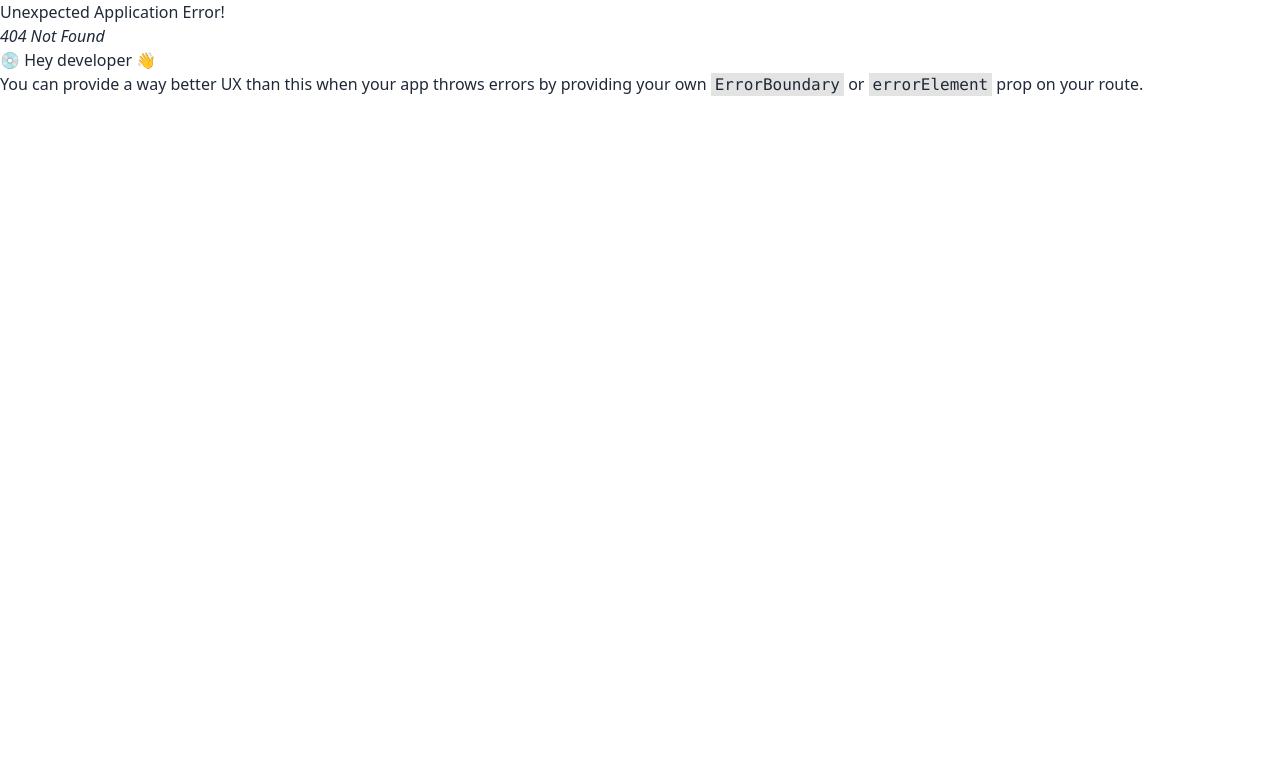
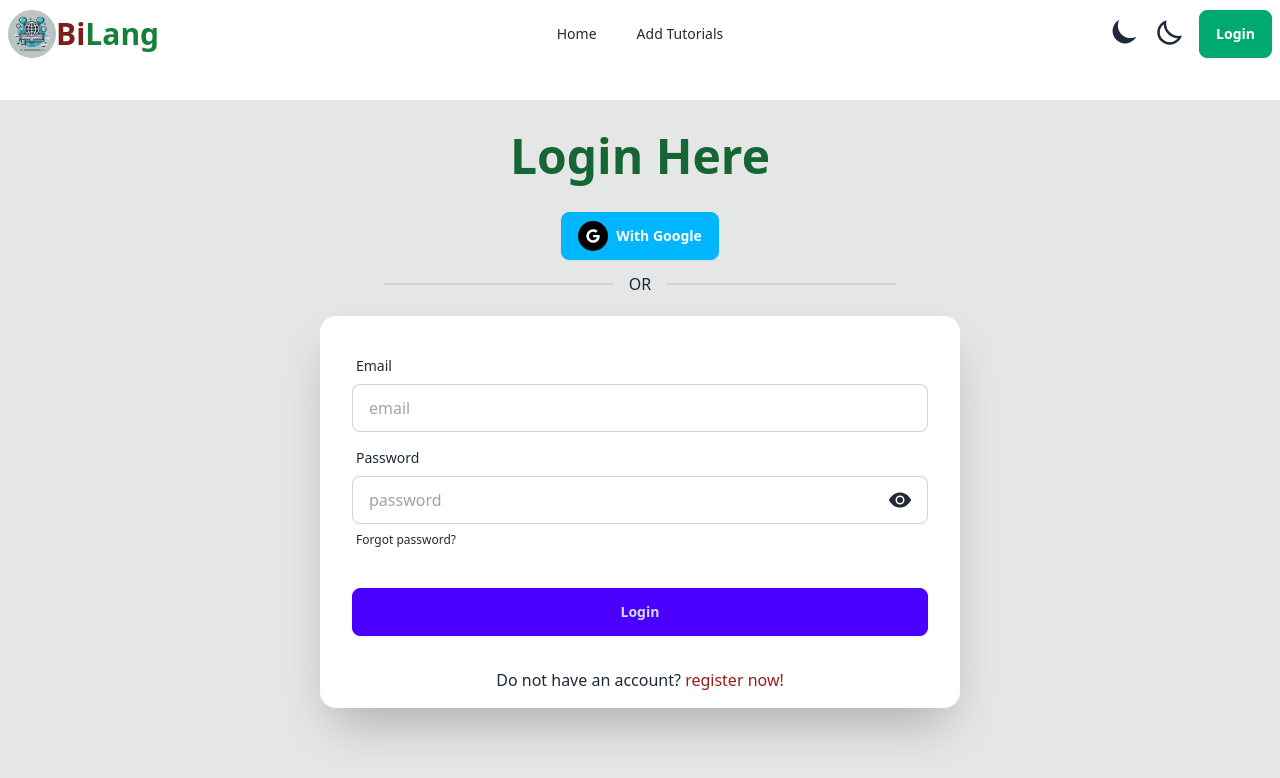
Before and after one commit to Md-Azad/bilang-client, a React (Vite) app: page /login in a window 1280 px wide. Before the commit this address had no page. Shown: the top 778 px of the page. Built offline with nearby package versions, Linux system fonts and the light colour scheme; no server answers.

Commit message:
added sign up with email and password functionality

```diff
--- a/package.json
+++ b/package.json
@@ -10,13 +10,16 @@
     "preview": "vite preview"
   },
   "dependencies": {
+    "firebase": "^11.1.0",
     "localforage": "^1.10.0",
     "match-sorter": "^8.0.0",
     "react": "^18.3.1",
     "react-dom": "^18.3.1",
+    "react-helmet-async": "^2.0.5",
     "react-icons": "^5.4.0",
     "react-router-dom": "^7.1.0",
     "sort-by": "^1.2.0",
+    "sweetalert2": "^11.15.3",
     "swiper": "^11.1.15"
   },
   "devDependencies": {
--- /dev/null
+++ b/src/firebase/firebase.config.js
@@ -0,0 +1,22 @@
+// Import the functions you need from the SDKs you need
+import { initializeApp } from "firebase/app";
+import { getAuth } from "firebase/auth";
+// TODO: Add SDKs for Firebase products that you want to use
+// https://firebase.google.com/docs/web/setup#available-libraries
+
+// Your web app's Firebase configuration
+const firebaseConfig = {
+  apiKey: import.meta.env.VITE_apiKey,
+  authDomain: import.meta.env.VITE_authDomain,
+  projectId: import.meta.env.VITE_projectId,
+  storageBucket: import.meta.env.VITE_storageBucket,
+  messagingSenderId: import.meta.env.VITE_messagingSenderId,
+  appId: import.meta.env.VITE_appId,
+};
+
+// Initialize Firebase
+const app = initializeApp(firebaseConfig);
+
+const auth = getAuth(app);
+
+export default auth;
--- /dev/null
+++ b/src/pages/AuthPages/Login.jsx
@@ -0,0 +1,93 @@
+import { useState } from "react";
+import { Helmet } from "react-helmet-async";
+import { FaEyeSlash, FaGoogle } from "react-icons/fa";
+import { IoEyeSharp } from "react-icons/io5";
+import { Link } from "react-router-dom";
+
+const Login = () => {
+  const [showPassword, setShowPassword] = useState(false);
+
+  const handlelogIn = (e) => {
+    e.preventDefault();
+    console.log("login clicking");
+  };
+  return (
+    <div className="flex flex-col  items-center min-h-screen mt-8 bg-base-300">
+      <Helmet>
+        <title>BiLang || Login</title>
+      </Helmet>
+      <h1 className="py-8 text-5xl text-green-800 font-bold">Login Here</h1>
+      <button
+        // onClick={handleGoogleLogin}
+        className=" btn btn-info text-white font-bold"
+      >
+        <p className="p-2 bg-black rounded-full">
+          <FaGoogle />
+        </p>
+        With Google
+      </button>
+      <div className="divider w-2/5 mx-auto">OR</div>
+
+      <div className="card bg-base-100 md:w-1/2 shadow-2xl my-2">
+        <form onSubmit={handlelogIn} className="card-body">
+          <div className="form-control">
+            <label className="label">
+              <span className="label-text">Email</span>
+            </label>
+            <input
+              type="email"
+              name="email"
+              placeholder="email"
+              className="input input-bordered"
+              required
+            />
+          </div>
+          <div className="form-control ">
+            <label className="label">
+              <span className="label-text">Password</span>
+            </label>
+            <input
+              type={`${showPassword ? "text" : "password"}`}
+              name="password"
+              placeholder="password"
+              className="input input-bordered  relative"
+              required
+            />
+            {showPassword ? (
+              <FaEyeSlash
+                onClick={() => setShowPassword(false)}
+                className="absolute text-2xl right-12 bottom-[12.25rem]"
+              />
+            ) : (
+              <IoEyeSharp
+                onClick={() => setShowPassword(true)}
+                className="absolute text-2xl right-12 bottom-[12.25rem]"
+              />
+            )}
+            <label className="label">
+              <Link
+                to="/auth/forgetpassword"
+                className="label-text-alt link link-hover"
+              >
+                Forgot password?
+              </Link>
+            </label>
+          </div>
+          <div className="form-control mt-6">
+            <button type="submit" className="btn btn-primary">
+              Login
+            </button>
+          </div>
+        </form>
+        <p className="text-center mb-4">
+          Do not have an account?{" "}
+          <Link to="/register">
+            <span className="text-red-800">register now!</span>
+          </Link>
+        </p>
+      </div>
+    </div>
+  );
+};
+
+export default Login;
--- /dev/null
+++ b/src/pages/AuthPages/Register.jsx
@@ -0,0 +1,117 @@
+import { FaGoogle } from "react-icons/fa";
+import { Link } from "react-router-dom";
+import useAuth from "../../hooks/useAuth";
+import Swal from "sweetalert2";
+
+const Register = () => {
+  const { createUser } = useAuth();
+  const handleRegister = (e) => {
+    e.preventDefault();
+    const form = e.target;
+    const name = form.name.value;
+    const email = form.email.value;
+    const password = form.password.value;
+    const photo = form.photo.value;
+
+    createUser(email, password)
+      .then((result) => {
+        const user = result.user;
+        if (user) {
+          Swal.fire({
+            position: "top-end",
+            icon: "success",
+            title: "Registration Completed.",
+            showConfirmButton: false,
+            timer: 1500,
+          });
+        }
+      })
+      .catch((err) => {
+        Swal.fire({
+          icon: "error",
+          title: "Oops...",
+          text: err.message,
+        });
+      });
+  };
+  return (
+    <div className="hero-content flex-col bg-gray-200 my-8 rounded-lg">
+      <div className="flex flex-col justify-center items-center ">
+        <h1 className="text-5xl font-bold italic">Register now!</h1>
+        <p>With</p>
+        <button
+          //   onClick={handleGoogleRegister}
+          className="flex items-center justify-center btn bg-pink-600 text-white"
+        >
+          <FaGoogle className="text-white text-xl" />
+          Google
+        </button>
+        <p>Or</p>
+      </div>
+      <div className="card bg-base-100 w-3/4 shadow-2xl">
+        <form onSubmit={handleRegister} className="card-body">
+          <div className="form-control">
+            <label className="label">
+              <span className="label-text">Name</span>
+            </label>
+            <input
+              type="text"
+              name="name"
+              placeholder="Name"
+              className="input input-bordered"
+              required
+            />
+          </div>
+          <div className="form-control">
+            <label className="label">
+              <span className="label-text">Email</span>
+            </label>
+            <input
+              type="email"
+              name="email"
+              placeholder="email"
+              className="input input-bordered"
+              required
+            />
+          </div>
+          <div className="form-control">
+            <label className="label">
+              <span className="label-text">PhotoURL</span>
+            </label>
+            <input
+              type="text"
+              name="photo"
+              placeholder="PhotoURL"
+              className="input input-bordered"
+              required
+            />
+          </div>
+          <div className="form-control">
+            <label className="label">
+              <span className="label-text">Password</span>
+            </label>
+            <input
+              type="password"
+              name="password"
+              placeholder="password"
+              className="input input-bordered"
+              required
+            />
+          </div>
+          {/* <p className="text-red-900 text-xl">{error}</p> */}
+          <div className="form-control mt-6">
+            <input className="btn btn-primary" type="submit" value="Register" />
+          </div>
+        </form>
+        <p className="text-center mb-4">
+          Already have an account?{" "}
+          <Link to="/login">
+            <span className="text-red-800">Login now!</span>
+          </Link>
+        </p>
+      </div>
+    </div>
+  );
+};
+
+export default Register;
--- a/src/providers/AuthProvider.jsx
+++ b/src/providers/AuthProvider.jsx
@@ -1,10 +1,35 @@
+import { useEffect, useState } from "react";
 import { AuthContext } from "./Contexts";
+import auth from "../firebase/firebase.config";
+import {
+  createUserWithEmailAndPassword,
+  onAuthStateChanged,
+} from "firebase/auth";
 
 const AuthProvider = ({ children }) => {
-  const user = "azad";
+  const [loading, setLoading] = useState(true);
+  const [user, setUser] = useState([]);
+
+  const createUser = (email, password) => {
+    setLoading(true);
+    return createUserWithEmailAndPassword(auth, email, password);
+  };
   const authInfo = {
     user,
+    loading,
+    createUser,
   };
+
+  useEffect(() => {
+    const unSubcribe = onAuthStateChanged(auth, (currentUser) => {
+      setUser(currentUser);
+      setLoading(false);
+    });
+    return () => {
+      unSubcribe();
+    };
+  });
+
   return (
     <AuthContext.Provider value={authInfo}>{children}</AuthContext.Provider>
   );
```
Also changed, not shown: src/main.jsx (+6 -3 lines), src/routers/Routes.jsx (+10 -0 lines), 1 other file (tests, documents, lock files or other folders).
